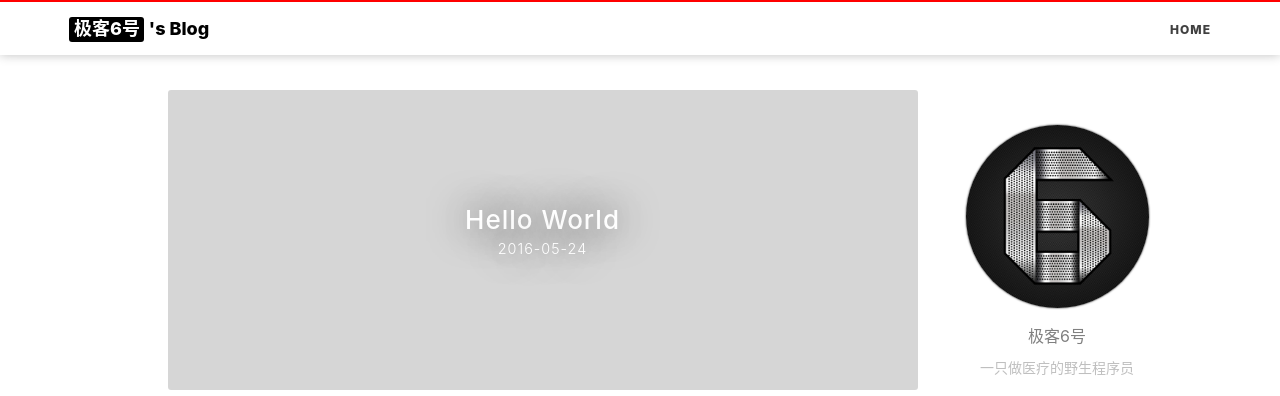
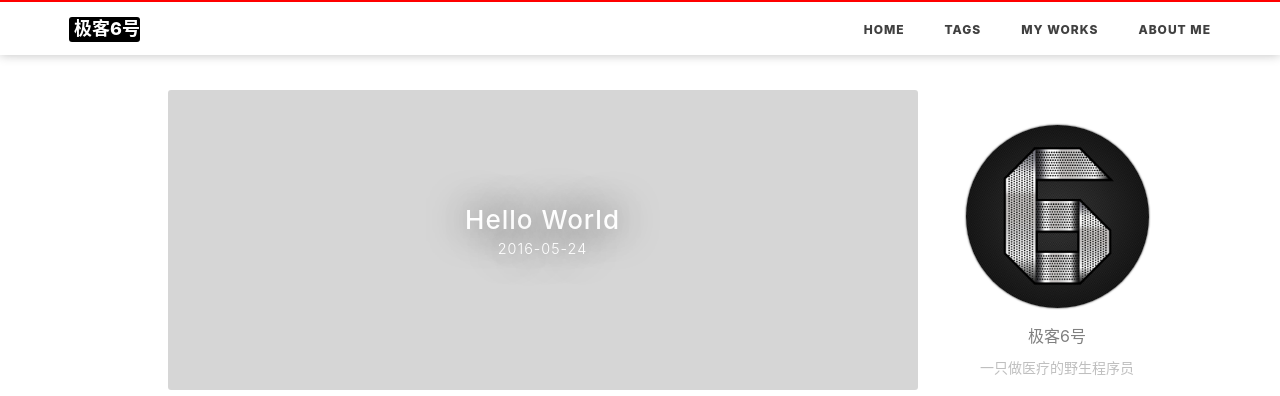
Before and after one commit to geek6/geek6.github.io, a plain HTML site: page index.html in a window 1280 px wide. Shown: the top 396 px of the page. Drawn offline with nearby package versions, Linux system fonts and the light colour scheme; files whose address does not match are found by name.

Commit message:
Site updated: 2016-07-04 12:32:25

```diff
--- a/index.html
+++ b/index.html
@@ -67,7 +67,6 @@
                 <span class="brand-logo">
                     极客6号
                 </span>
-                's Blog
             </a>
         </div>
 
@@ -84,8 +83,15 @@
                     <li>
                         <a href="/">Home</a>
                     </li>
-
-
+                    <li>
+                        <a href="/tags/">Tags</a>
+                    </li>
+                    <li>
+                        <a href="/my-works/">My works</a>
+                    </li>
+                    <li>
+                        <a href="/about/">About me</a>
+                    </li>
 
                 </ul>
             </div>
```
